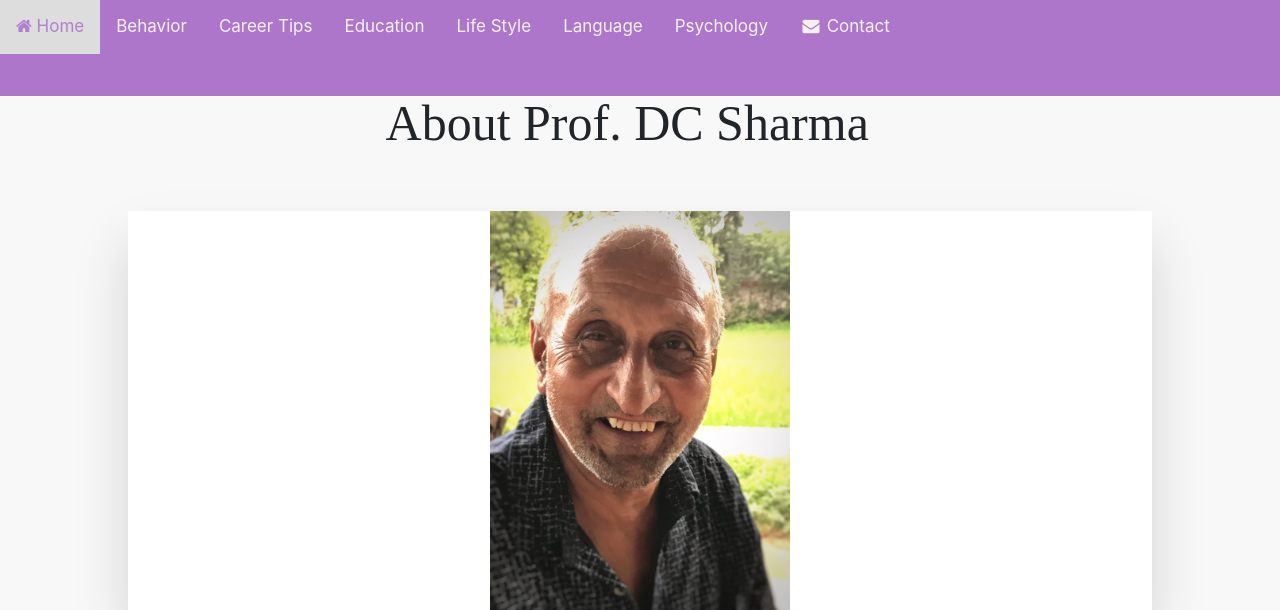
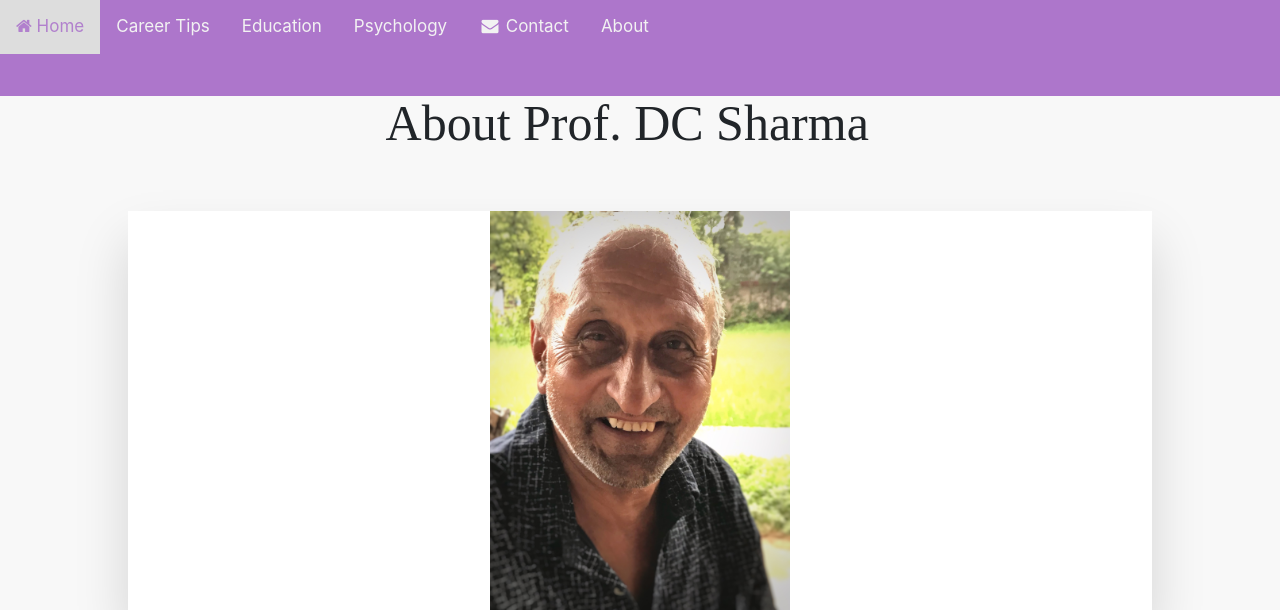
Before and after one commit to CSharma29/profdcsharma.com-test, a Django app: page /about-us/ in a window 1280 px wide. Shown: the top 610 px of the page. Run offline with Django 3.2, Linux system fonts and the light colour scheme; some libraries are stand-ins or nearby versions.

Commit message:
Changing the nav bar

```diff
--- a/mysite2/blog/templates/blog/base.html
+++ b/mysite2/blog/templates/blog/base.html
@@ -36,10 +36,10 @@
     <div class="topnav" id="top-nav-bar">
         <a href="{%url 'blog:home'%}"> <i class="fa fa-home" aria-hidden="true"></i> Home </a>
 
-        <!-- For Behaviour -->
+        <!-- For Behaviour
         <a href="{%url 'blog:behaviour' %}">
             Behavior
-        </a>
+        </a> -->
 
 
         <!-- Career tips-->
@@ -47,16 +47,19 @@
         <!-- Education tips -->
         <a href="{%url 'blog:education'%}">
             Education </a>
-        <!-- Life Style -->
+
+        <!-- Coomented navigation not for use -->
+
+        <!-- Life Style
         <a href="{%url 'blog:life_style' %}">
 
             Life Style
         </a>
 
-        <!-- For Language -->
+         For Language
         <a href="{%url 'blog:language' %}">
             Language
-        </a>
+        </a> -->
 
         <!-- For psychology -->
         <a href="{%url 'blog:psychology' %}">
@@ -66,6 +69,10 @@
         <a href="{%url 'contact:contact_page'%}">
             <i class="fa fa-envelope fa-fw" aria-hidden="true"></i>
             Contact
+        </a>
+
+        <a href="{%url 'blog:about-us'%}">
+            About
         </a>
 
         {%if user.is_authenticated%}
```
Also changed, not shown: mysite2/mysite2/settings.py (line endings or trailing spaces).
